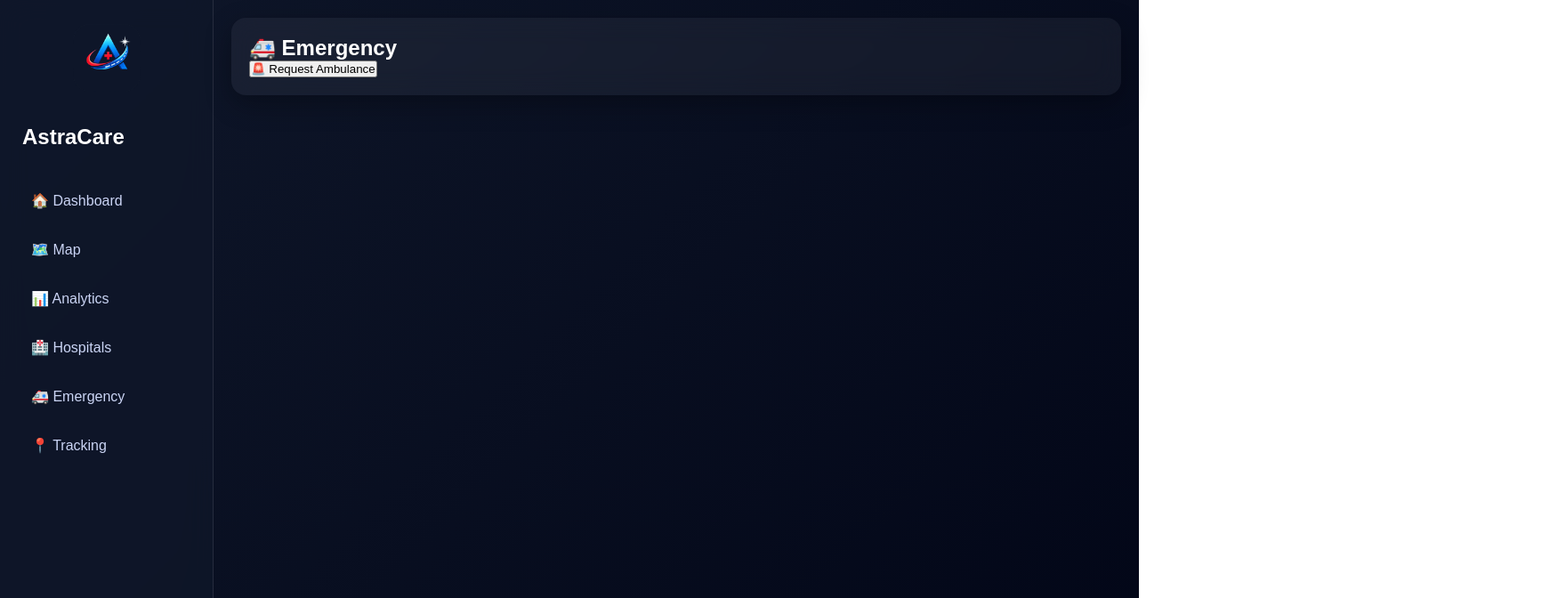
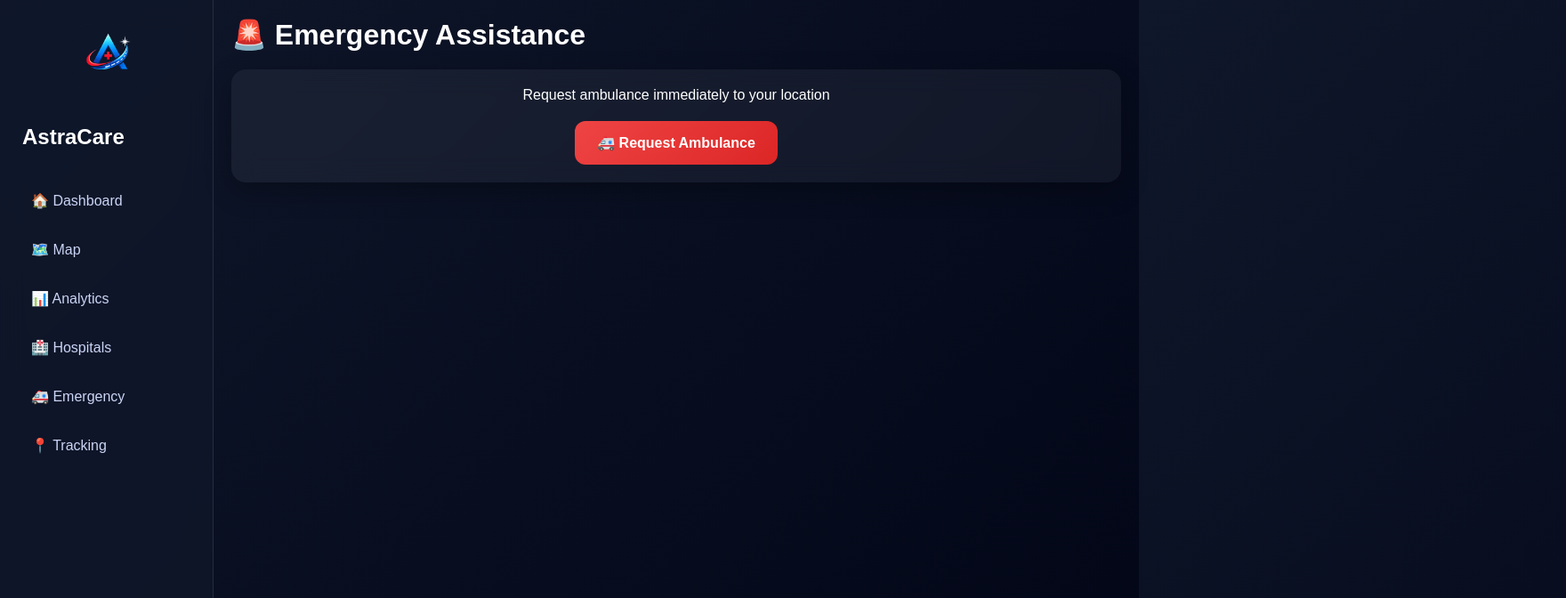
Before and after one commit to saiteja066/astracare-frontend, a React (Vite) app: page /emergency in a window 1280 px wide. Shown: the top 672 px of the page at 89% size, 1760 px wide, since content can reach past the window. Built offline with nearby package versions, Linux system fonts and the light colour scheme; sample sign-in values are in the browser's storage.

Commit message:
emergency update

```diff
--- a/src/pages/Emergency.jsx
+++ b/src/pages/Emergency.jsx
@@ -1,44 +1,13 @@
+import { useState } from "react";
 import { useNavigate } from "react-router-dom";
 
-export default function Emergency({ setTarget }) {
+export default function Emergency() {
+  const [loading, setLoading] = useState(false);
   const navigate = useNavigate();
 
-  // 🌍 Distance
-  function getDistance(lat1, lon1, lat2, lon2) {
-    const R = 6371;
+  const handleEmergency = () => {
+    setLoading(true);
 
-    const dLat = ((lat2 - lat1) * Math.PI) / 180;
-    const dLon = ((lon2 - lon1) * Math.PI) / 180;
-
-    const a =
-      Math.sin(dLat / 2) ** 2 +
-      Math.cos((lat1 * Math.PI) / 180) *
-        Math.cos((lat2 * Math.PI) / 180) *
-        Math.sin(dLon / 2) ** 2;
-
-    return 2 * R * Math.atan2(Math.sqrt(a), Math.sqrt(1 - a));
-  }
-
-  // 🚑 Generate dynamic ambulances
-  function generateAmbulances(user) {
-    return [
-      { id: 1, lat: user.lat + 0.01, lng: user.lng + 0.01, type: "ambulance" },
-      {
-        id: 2,
-        lat: user.lat - 0.008,
-        lng: user.lng + 0.005,
-        type: "ambulance",
-      },
-      {
-        id: 3,
-        lat: user.lat + 0.005,
-        lng: user.lng - 0.009,
-        type: "ambulance",
-      },
-    ];
-  }
-
-  const handleRequest = () => {
     navigator.geolocation.getCurrentPosition(
       (pos) => {
         const user = {
@@ -46,83 +15,61 @@ export default function Emergency({ setTarget }) {
           lng: pos.coords.longitude,
         };
 
-        console.log("USER:", user);
+        // 🔥 fake nearby hospital
+        const hospital = {
+          lat: user.lat + 0.02,
+          lng: user.lng + 0.02,
+        };
 
-        // 🚑 Dynamic ambulances
-        const ambulances = generateAmbulances(user);
+        const ambulance = {
+          lat: user.lat + 0.01,
+          lng: user.lng + 0.01,
+        };
 
-        console.log("AMBULANCES:", ambulances);
+        const data = {
+          user,
+          hospital,
+          ambulance,
+        };
 
-        // 🚑 Find nearest ambulance
-        let nearestAmb = null;
-        let minA = Infinity;
+        // ✅ store data
+        localStorage.setItem("trackingData", JSON.stringify(data));
 
-        ambulances.forEach((a) => {
-          const dist = getDistance(user.lat, user.lng, a.lat, a.lng);
-
-          if (dist < minA) {
-            minA = dist;
-            nearestAmb = a;
-          }
-        });
-
-        console.log("NEAREST AMB:", nearestAmb);
-
-        // 🏥 Fetch hospitals
-        const query = `
-          [out:json];
-          node["amenity"="hospital"](around:3000,${user.lat},${user.lng});
-          out;
-        `;
-
-        fetch("https://overpass-api.de/api/interpreter", {
-          method: "POST",
-          body: query,
-        })
-          .then((res) => res.json())
-          .then((data) => {
-            let nearestHosp = null;
-            let minH = Infinity;
-
-            data.elements.forEach((h) => {
-              if (!h.lat || !h.lon) return;
-
-              const dist = getDistance(user.lat, user.lng, h.lat, h.lon);
-
-              if (dist < minH) {
-                minH = dist;
-                nearestHosp = h;
-              }
-            });
-
-            console.log("HOSPITAL:", nearestHosp);
-
-            const finalData = {
-              ambulance: nearestAmb,
-              user,
-              hospital: {
-                lat: nearestHosp.lat,
-                lng: nearestHosp.lon,
-              },
-            };
-
-            setTarget(finalData);
-
-            localStorage.setItem("trackingData", JSON.stringify(finalData));
-
-            navigate("/tracking");
-          });
+        // ✅ go to tracking page
+        navigate("/tracking");
       },
-      () => alert("Location denied"),
-      { enableHighAccuracy: true },
+      () => {
+        alert("Location access denied");
+        setLoading(false);
+      },
     );
   };
 
   return (
-    <div className="card">
-      <h2>🚑 Emergency</h2>
+    <div>
+      <h2 className="title">🚨 Emergency Assistance</h2>
 
-      <button onClick={handleRequest}>🚨 Request Ambulance</button>
+      <div className="card" style={{ textAlign: "center" }}>
+        <p style={{ marginBottom: "20px" }}>
+          Request ambulance immediately to your location
+        </p>
+
+        <button
+          onClick={handleEmergency}
+          style={{
+            padding: "15px 25px",
+            borderRadius: "12px",
+            border: "none",
+            background: "linear-gradient(135deg, #ef4444, #dc2626)",
+            color: "white",
+            fontSize: "16px",
+            fontWeight: "bold",
+            cursor: "pointer",
+          }}
+        >
+          {loading ? "Requesting..." : "🚑 Request Ambulance"}
+        </button>
+      </div>
     </div>
   );
 }
```
